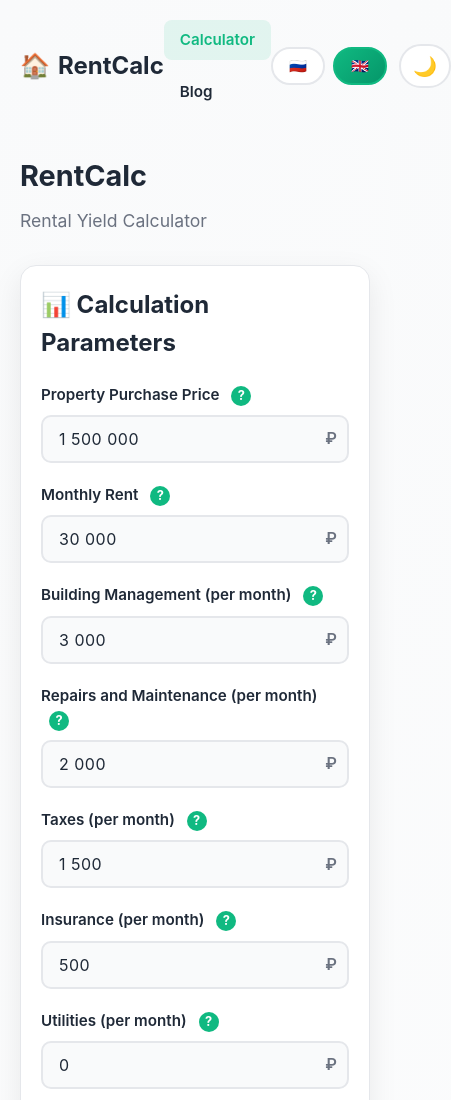
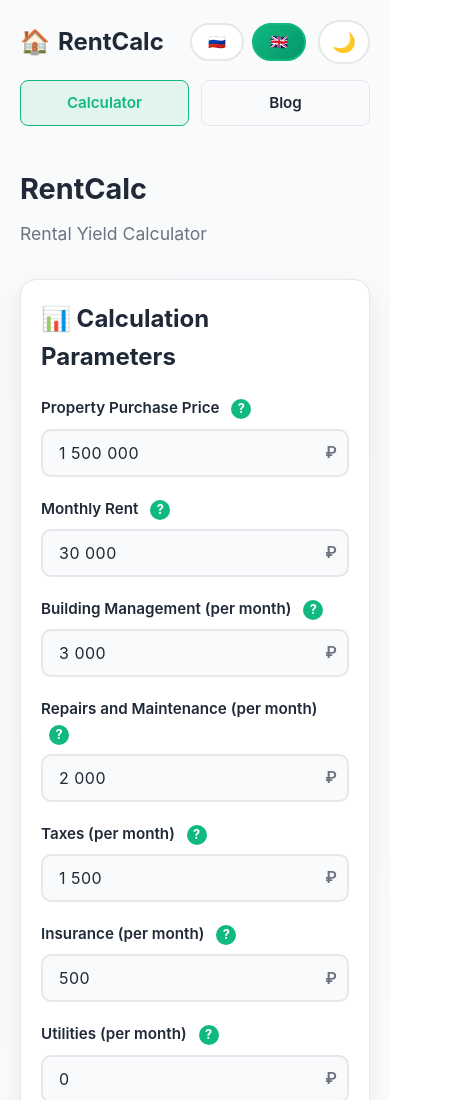
Before and after one commit to denisgurovch-hue/rentcalc, a plain HTML site: page index.html in a window 390 px wide. Shown: the top 1100 px of the page, 451 px wide, since content can reach past the window. Drawn offline with Linux system fonts and the light colour scheme; a script that the page names is missing.

Commit message:
Add files via upload

```diff
--- a/styles.css
+++ b/styles.css
@@ -855,8 +855,36 @@ button {
     }
 
     nav {
-        flex-direction: column;
+        order: 3;
+        width: 100%;
+        margin-top: 16px;
+        flex-direction: row;
+        justify-content: center;
         gap: 12px;
-        align-items: flex-start;
+    }
+
+    .header-top {
+        flex-wrap: wrap;
+    }
+
+    .header-logo {
+        order: 1;
+    }
+
+    .header-controls {
+        order: 2;
+    }
+
+    nav a {
+        flex: 1;
+        text-align: center;
+        padding: 10px;
+        background: var(--bg-light);
+        border: 1px solid var(--border);
+    }
+
+    nav a.active {
+        background: rgba(16, 185, 129, 0.1);
+        border-color: var(--primary);
     }
 }
```
Also changed, not shown: Blog2.png (added), Blog2_ful.png (added), Blog3.png (added), Blog3_full.png (added).
